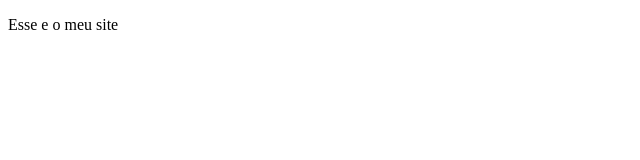
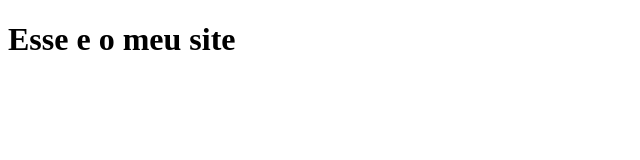
Before and after one commit to MatosOliveira/hello-word, a plain HTML site: page index.html in a window 1280 px wide. Shown: the whole page, without its empty margins (0-640 px from the left). Drawn offline with Linux system fonts and the light colour scheme.

Commit message:
Inclusao do titulo

```diff
--- a/index.html
+++ b/index.html
@@ -5,6 +5,6 @@
 <title> Meu Site </title>
 </head>
 <body>
-	<p>Esse e o meu site</p>
+	<h1>Esse e o meu site</h1>
 </body>
 </html>
```
